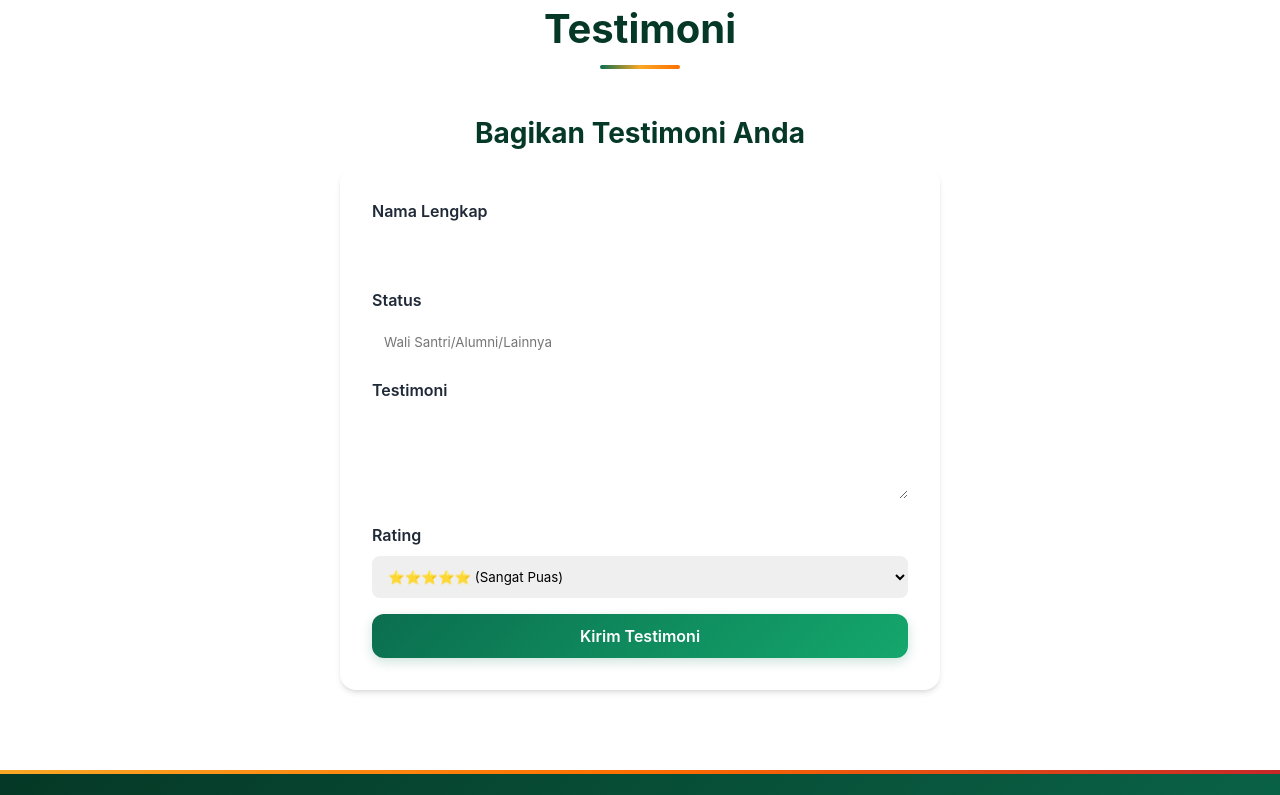
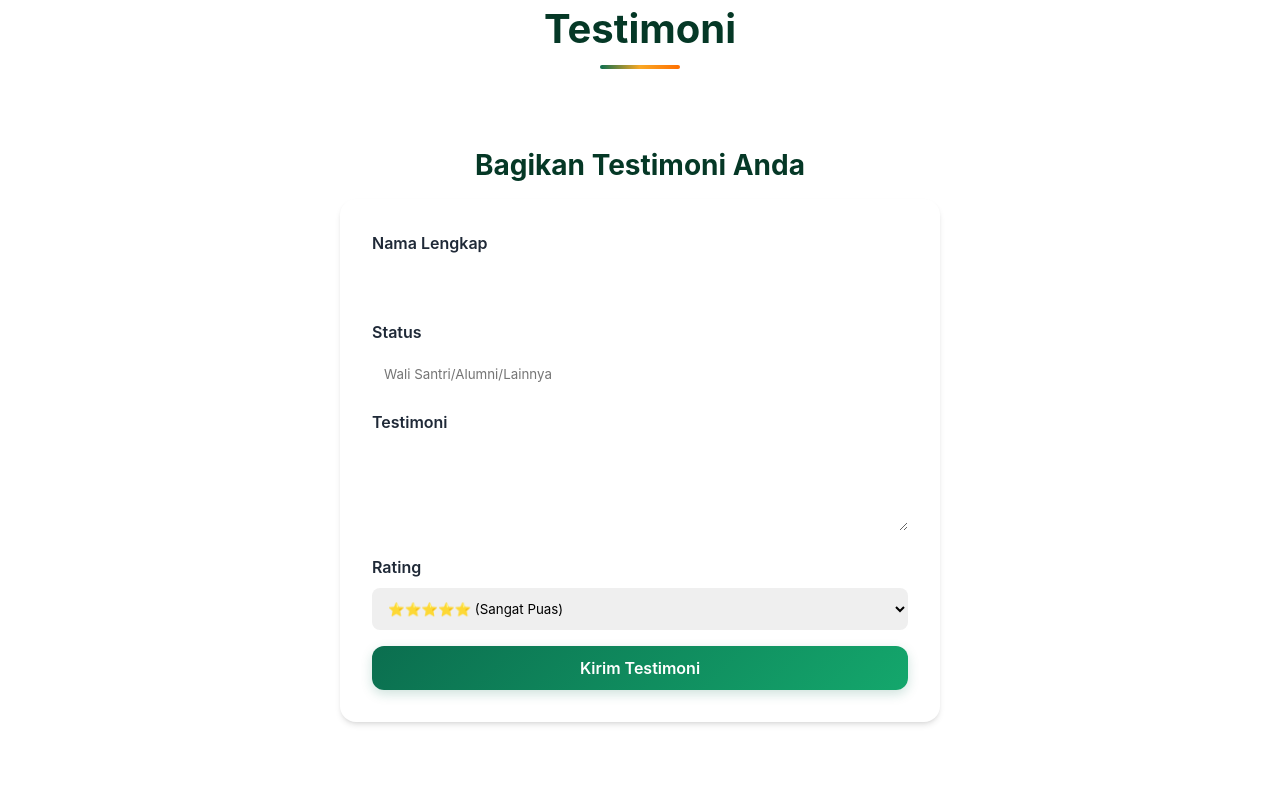
Before and after one commit to halominnatulhuda-cyber/minnatulhuda, a website: page index.html in a window 1280 px wide. Shown: the part 2788-3583 px from the top of the page. Drawn offline with Linux system fonts and the light colour scheme.

Commit message:
Update index.html

```diff
--- a/index.html
+++ b/index.html
@@ -228,6 +228,7 @@
         <h2 class="section-title">Testimoni</h2>
       </div>
       <div id="testimonial-container"></div>
+<div class="testimonial-divider" style="height:2rem;"></div>
 
       <!-- Form Testimoni -->
       <div class="testimonial-form-wrapper" style="margin-top: 3rem; max-width: 600px; margin: auto;">
```
